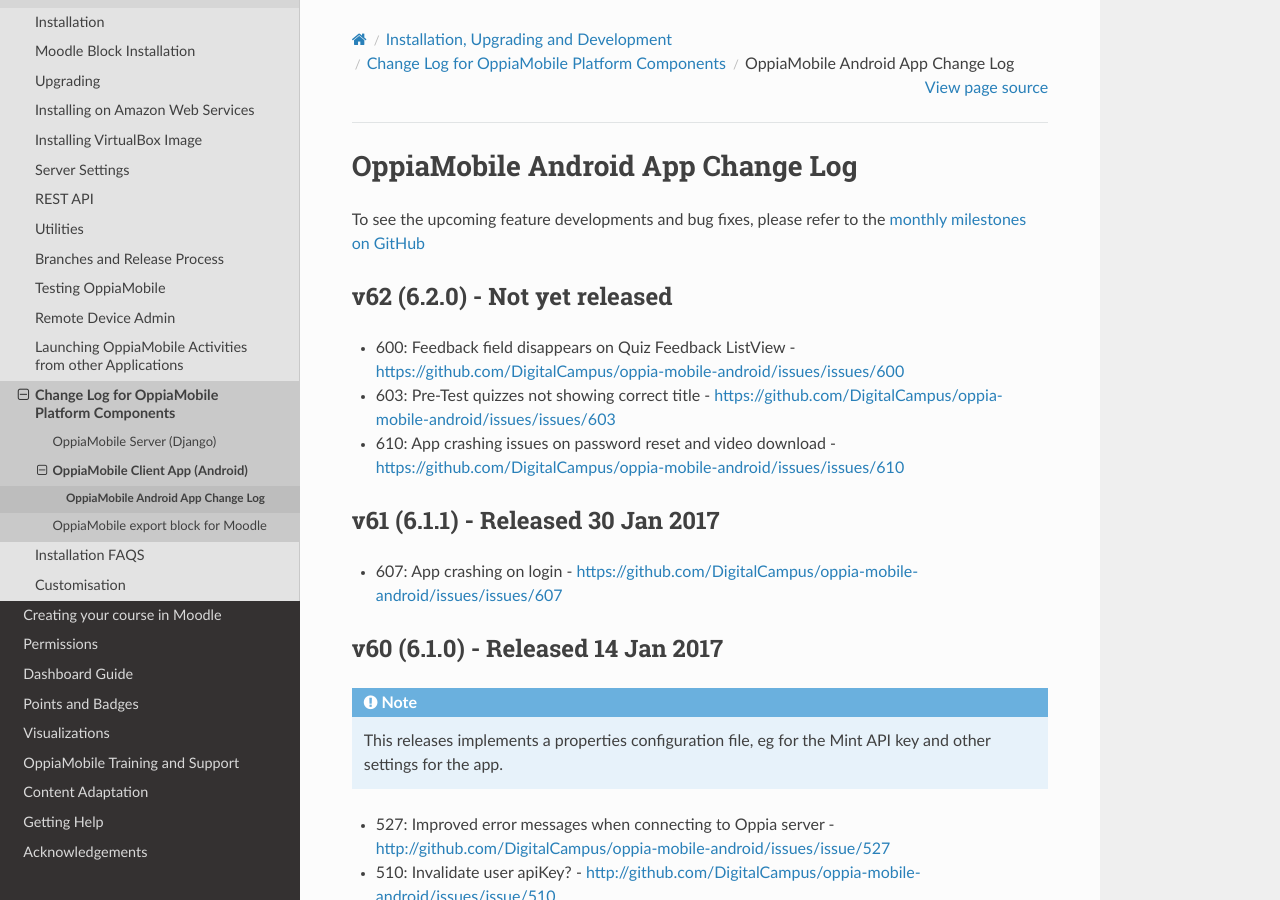
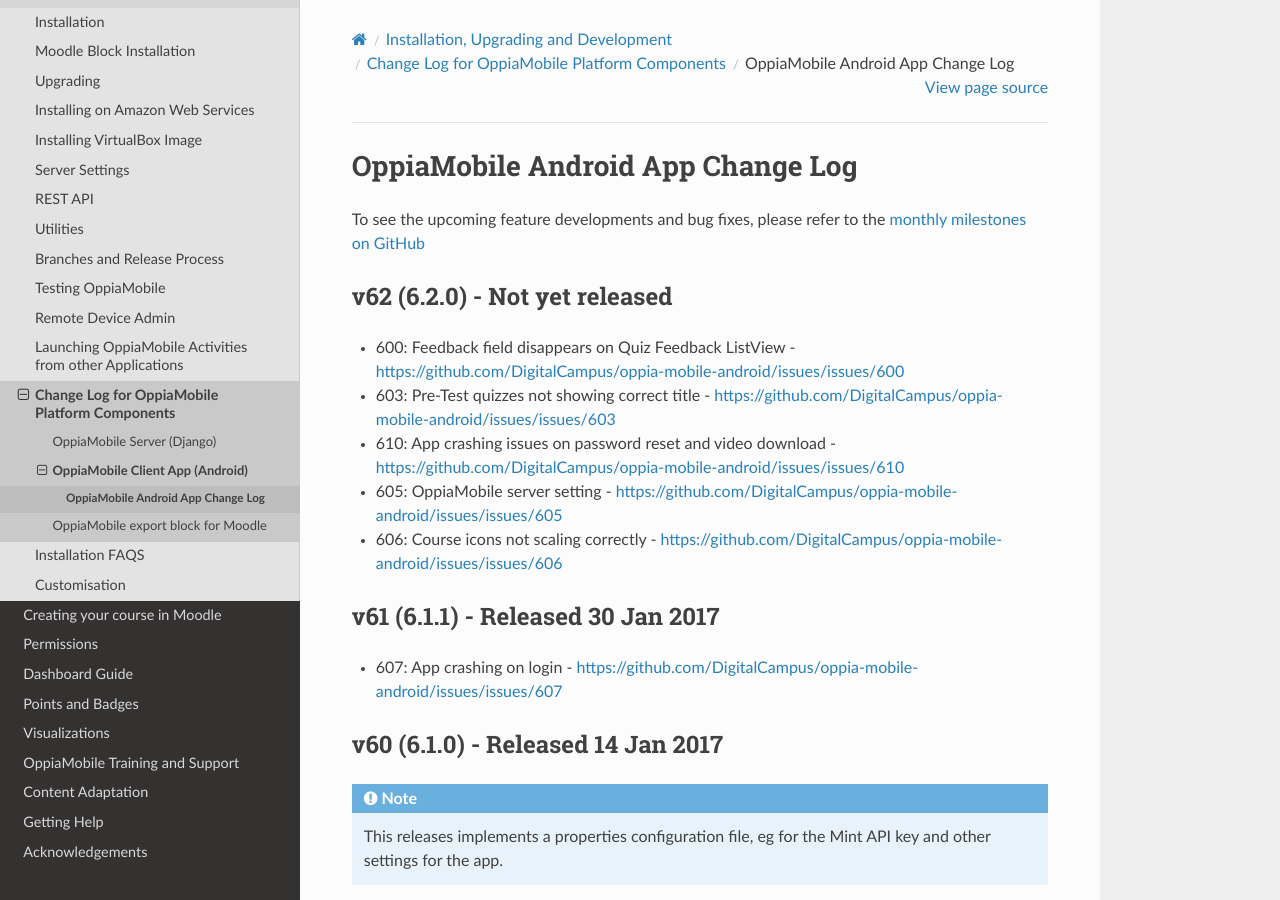
Before and after one commit to DigitalCampus/django-oppia, a Sphinx documentation site: the page built from docs/dev/changelog_android.rst, in a window 1280 px wide and 900 px high. Built offline with Sphinx 7.4.7 and the Read the Docs theme 2.0.0, drawn with Linux system fonts in a browser that asks for light colours; the version number is read from the project's files by our own code.

Commit message:
udpate docs

```diff
--- a/docs/dev/changelog_android.rst
+++ b/docs/dev/changelog_android.rst
@@ -12,6 +12,8 @@
 * 600: Feedback field disappears on Quiz Feedback ListView - https://github.com/DigitalCampus/oppia-mobile-android/issues/issues/600
 * 603: Pre-Test quizzes not showing correct title - https://github.com/DigitalCampus/oppia-mobile-android/issues/issues/603
 * 610: App crashing issues on password reset and video download - https://github.com/DigitalCampus/oppia-mobile-android/issues/issues/610
+* 605: OppiaMobile server setting - https://github.com/DigitalCampus/oppia-mobile-android/issues/issues/605
+* 606: Course icons not scaling correctly - https://github.com/DigitalCampus/oppia-mobile-android/issues/issues/606
 
 
 .. _appv61:
--- a/docs/dev/code_process.rst
+++ b/docs/dev/code_process.rst
@@ -28,3 +28,4 @@
    place, to ensure there are no conflicts.
 #. The release branch is then merged into the master branch and the master branch is tagged with the release number
 #. Documentation then reviewed for any changes
+#. Clean up old branches from Github
```
